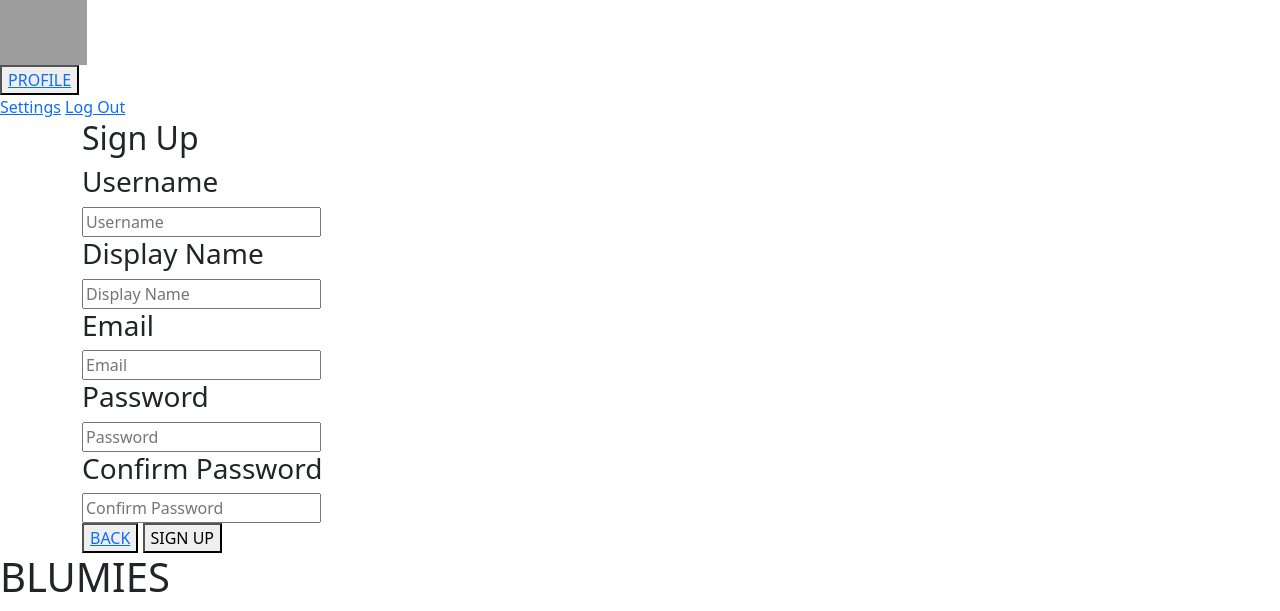
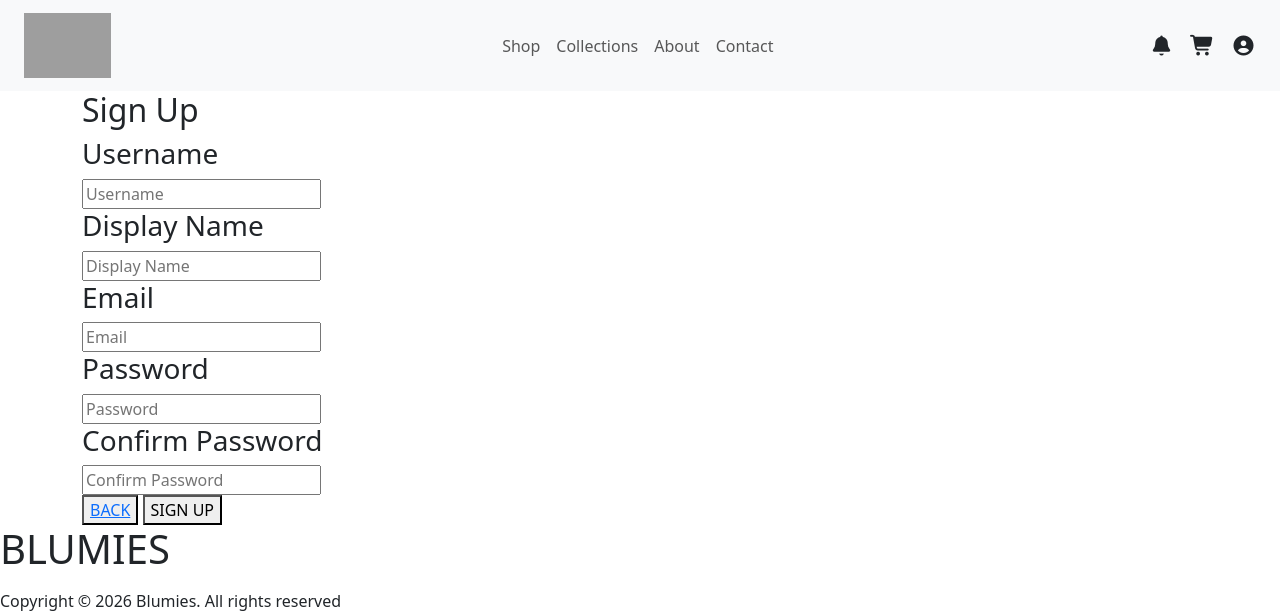
Before and after one commit to hoshewasheetape1018/SYSINTEG-FINALS, a CodeIgniter 4 app: the page made by backend/app/Views/auth/signup.php in a window 1280 px wide. Shown: the top 611 px of the page. Run offline with PHP 8.4 and a stand-in for CodeIgniter, Linux system fonts and the light colour scheme; the template is opened without the code that fills it, so the values that code supplies are empty; some libraries are stand-ins or nearby versions; grey boxes are pictures that could not be loaded.

Commit message:
refactor: enhance header component with Bootstrap navbar and user profile dropdown

```diff
--- a/backend/app/Views/components/head.php
+++ b/backend/app/Views/components/head.php
@@ -6,7 +6,10 @@
 
     <!-- CDN -->
     <!-- BOOTSTRAP CDN -->
-    <link href="https://cdn.jsdelivr.net/npm/bootstrap@5.3.8/dist/css/bootstrap.min.css" rel="stylesheet" integrity="sha384-sRIl4kxILFvY47J16cr9ZwB07vP4J8+LH7qKQnuqkuIAvNWLzeN8tE5YBujZqJLB" crossorigin="anonymous">
+    <link href="https://cdn.jsdelivr.net/npm/bootstrap@5.3.8/dist/css/bootstrap.min.css" rel="stylesheet"
+        integrity="sha384-sRIl4kxILFvY47J16cr9ZwB07vP4J8+LH7qKQnuqkuIAvNWLzeN8tE5YBujZqJLB" crossorigin="anonymous">
+    <!-- FONTAWESOME CDN -->
+    <link rel="stylesheet" href="https://cdnjs.cloudflare.com/ajax/libs/font-awesome/7.3.1/css/all.min.css" />
 
 
     <!-- TAB ICON alt link: https://file.garden/ZrIPgCGn9kADc89z/blumis.png-->
@@ -22,7 +25,7 @@
         --blumieslightblue: #6f87e7;
         --blumiesyellow: #ea964e;
         --blumieslightyellow: #f3c19d;
-            --blumiesbeige:#f7ece8;
+        --blumiesbeige: #f7ece8;
 
         /*USE THE STYLE GUIDE*/
     }
@@ -76,6 +79,40 @@
         font-style: normal;
     }
 
+    /*NAVBAR*/
 
+    .navbar {
+        min-height: 80px;
+    }
+
+    .navbar-brand img {
+        display: block;
+    }
+
+    .nav-link {
+        font-size: 16px;
+    }
+
+    .nav-icon {
+        color: inherit;
+        text-decoration: none;
+        font-size: 20px;
+        display: flex;
+        align-items: center;
+        justify-content: center;
+    }
+
+    .nav-icon:hover {
+        opacity: 0.7;
+    }
+
+    .navbar-toggler {
+        border: none;
+        font-size: 24px;
+    }
+
+    .navbar-toggler:focus {
+        box-shadow: none;
+    }
     </style>
 </head>
--- a/backend/app/Views/components/header.php
+++ b/backend/app/Views/components/header.php
@@ -1,43 +1,166 @@
 <header>
-    <a href="/"><img src="https://file.garden/ZrIPgCGn9kADc89z/blumis.png" alt="Blumies logo"
-            height="65"></a>
+    <nav class="navbar navbar-expand-lg bg-light">
+        <div class="container-fluid px-4">
 
-    <nav>
+            <!-- Logo -->
+            <a class="navbar-brand" href="/">
+                <img
+                    src="https://file.garden/ZrIPgCGn9kADc89z/blumis.png"
+                    alt="BlumieS logo"
+                    height="65"
+                >
+            </a>
 
-        <?php
-        $session = session();
-        $isLoggedIn = $session->get('isLoggedIn');
-        ?>
+            <!-- Mobile menu button -->
+            <button
+                class="navbar-toggler"
+                type="button"
+                data-bs-toggle="collapse"
+                data-bs-target="#mainNavbar"
+                aria-controls="mainNavbar"
+                aria-expanded="false"
+                aria-label="Toggle navigation"
+            >
+                <i class="fa-solid fa-bars"></i>
+            </button>
 
-        <?php if ($isLoggedIn): ?>
+            <!-- Navigation -->
+            <div class="collapse navbar-collapse" id="mainNavbar">
 
-        <div class="profile-dropdown">
-            <?= view('components/buttons/action', [
-                    'btnlink' => '/profile',
-                    'btntitle' => 'PROFILE'
-                ]) ?>
-            <div class="dropdown-content">
-                <a href="/profile/settings">Settings</a>
-                <a href="#" id="logout-link">Log Out</a>
+                <!-- Main links -->
+                <ul class="navbar-nav mx-auto mb-2 mb-lg-0">
+                    <li class="nav-item">
+                        <a class="nav-link" href="/products">Shop</a>
+                    </li>
 
-                <form id="logout-form" action="/logout" method="post" style="display: none;"></form>
+                    <li class="nav-item">
+                        <a class="nav-link" href="/collections">Collections</a>
+                    </li>
 
-                <script>
-                document.getElementById('logout-link').addEventListener('click', function(e) {
-                    e.preventDefault(); // prevent default anchor behavior
-                    document.getElementById('logout-form').submit(); // submit the hidden form
-                });
-                </script>
-                </form>
+                    <li class="nav-item">
+                        <a class="nav-link" href="/about">About</a>
+                    </li>
+
+                    <li class="nav-item">
+                        <a class="nav-link" href="/contact">Contact</a>
+                    </li>
+                </ul>
+
+                <!-- Right-side actions -->
+                <div class="d-flex align-items-center gap-3">
+
+                    <!-- Notifications -->
+                    <a
+                        href="/notifications"
+                        class="nav-icon"
+                        aria-label="Notifications"
+                    >
+                        <i class="fa-solid fa-bell"></i>
+                    </a>
+
+                    <!-- Cart -->
+                    <a
+                        href="/cart"
+                        class="nav-icon"
+                        aria-label="Shopping Cart"
+                    >
+                        <i class="fa-solid fa-cart-shopping"></i>
+                    </a>
+
+                    <?php
+                    $session = session();
+                    $isLoggedIn = $session->get('isLoggedIn');
+                    ?>
+
+                    <?php if ($isLoggedIn): ?>
+
+                        <!-- Profile Dropdown -->
+                        <div class="dropdown">
+
+                            <button
+                                class="btn nav-icon p-0 border-0"
+                                type="button"
+                                data-bs-toggle="dropdown"
+                                aria-expanded="false"
+                                aria-label="Account"
+                            >
+                                <i class="fa-solid fa-circle-user"></i>
+                            </button>
+
+                            <ul class="dropdown-menu dropdown-menu-end">
+                                <li>
+                                    <a
+                                        class="dropdown-item"
+                                        href="/profile"
+                                    >
+                                        Profile
+                                    </a>
+                                </li>
+
+                                <li>
+                                    <a
+                                        class="dropdown-item"
+                                        href="/profile/settings"
+                                    >
+                                        Settings
+                                    </a>
+                                </li>
+
+                                <li>
+                                    <hr class="dropdown-divider">
+                                </li>
+
+                                <li>
+                                    <a
+                                        class="dropdown-item"
+                                        href="#"
+                                        id="logout-link"
+                                    >
+                                        Log Out
+                                    </a>
+                                </li>
+                            </ul>
+
+                        </div>
+
+                        <!-- Hidden logout form -->
+                        <form
+                            id="logout-form"
+                            action="/logout"
+                            method="post"
+                            class="d-none"
+                        >
+                        </form>
+
+                    <?php else: ?>
+
+                        <!-- Login -->
+                        <a
+                            href="/login"
+                            class="nav-icon"
+                            aria-label="Log In"
+                        >
+                            <i class="fa-solid fa-circle-user"></i>
+                        </a>
+
+                    <?php endif; ?>
+
+                </div>
             </div>
         </div>
-        <?php else: ?>
-        <?= view('components/buttons/action', [
-                'btnlink' => '/login',
-                'btntitle' => 'LOG IN'
-            ]) ?>
-        <?php endif; ?>
-
-
     </nav>
 </header>
+
+<script>
+    document.addEventListener('DOMContentLoaded', function () {
+        const logoutLink = document.getElementById('logout-link');
+        const logoutForm = document.getElementById('logout-form');
+
+        if (logoutLink && logoutForm) {
+            logoutLink.addEventListener('click', function (e) {
+                e.preventDefault();
+                logoutForm.submit();
+            });
+        }
+    });
+</script>
```
Lines whose indentation alone changed are shown as unchanged.
